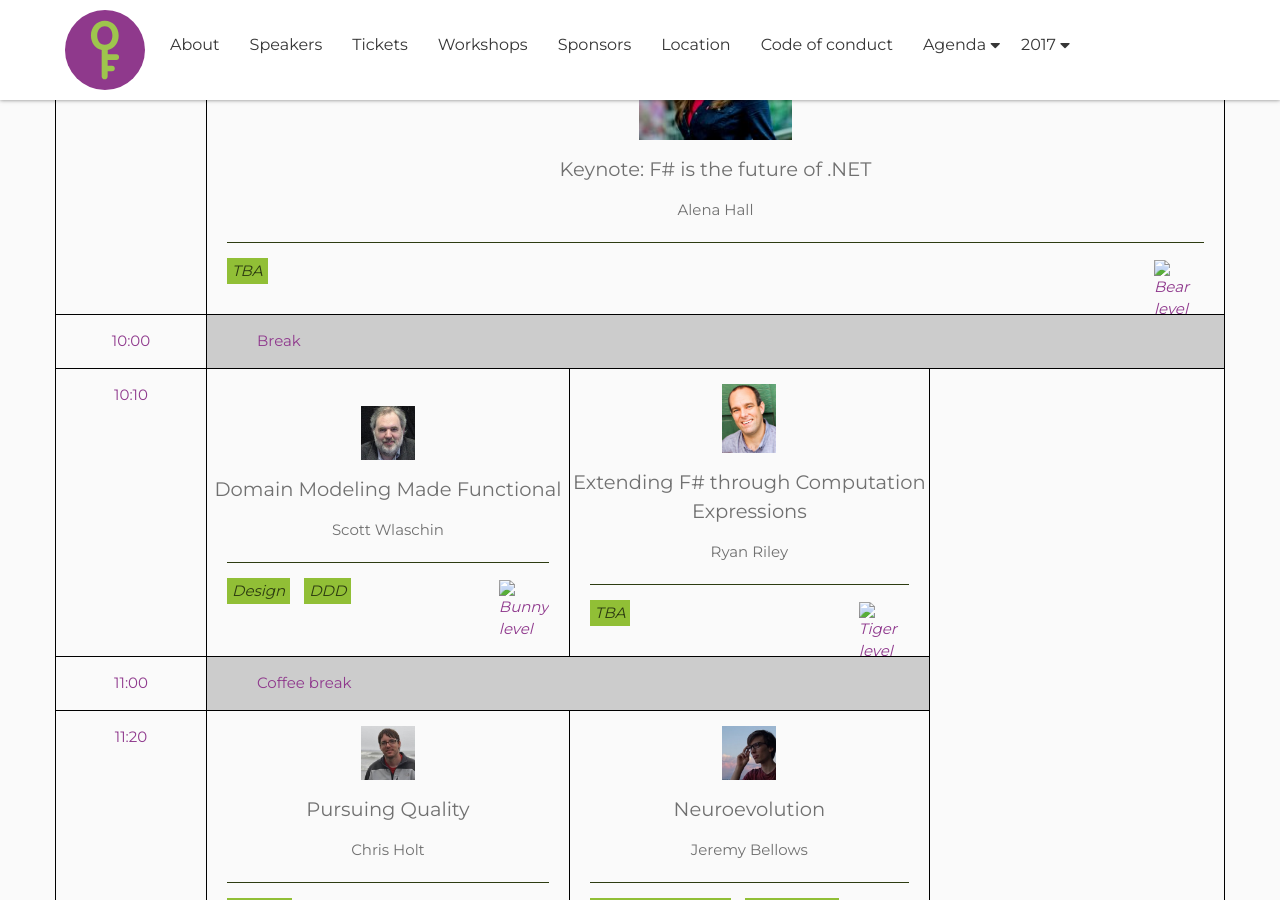
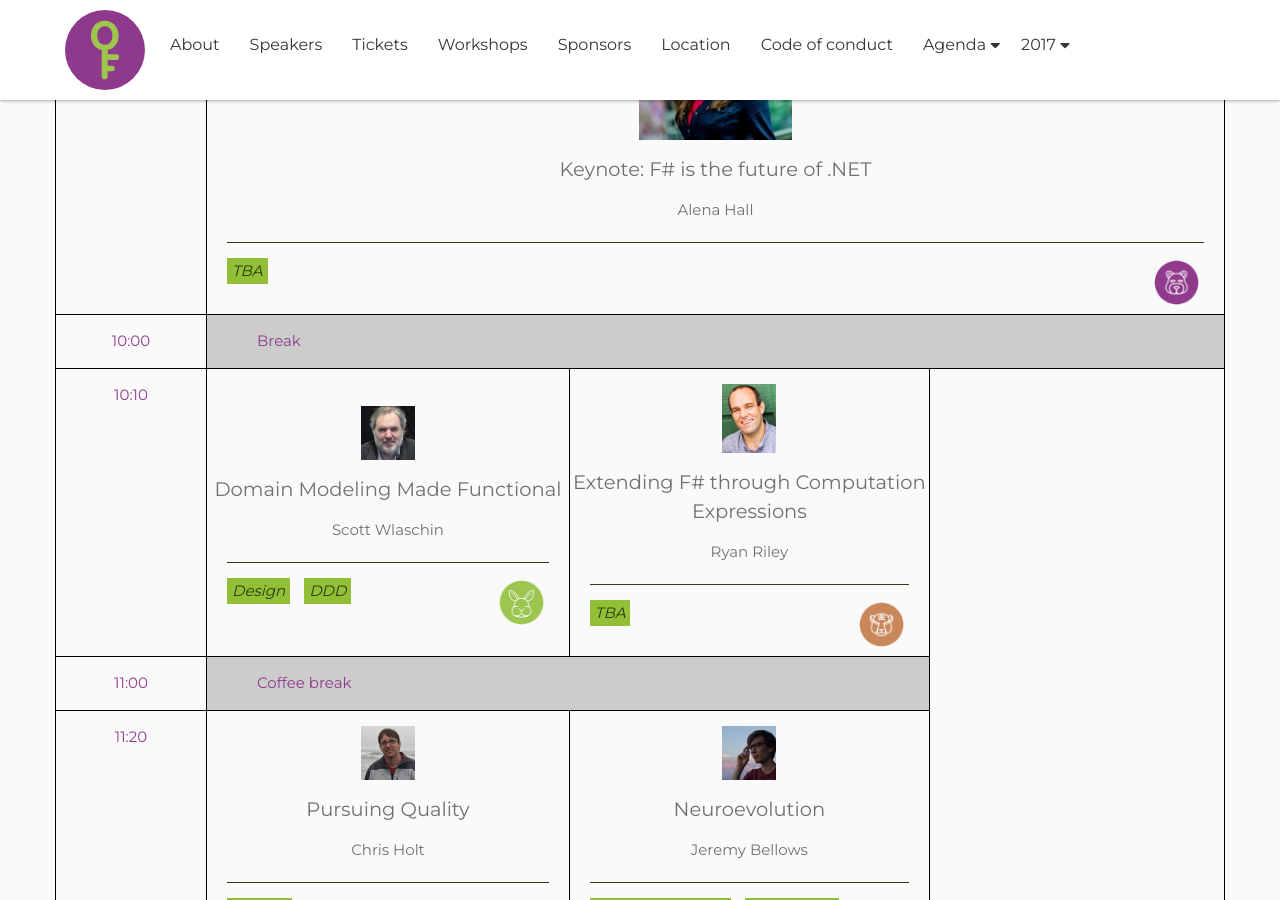
Before and after one commit to open-fsharp/open-fsharp.github.io, a Jekyll site: the page built from 2017/schedule.md, in a window 1280 px wide and 900 px high, scrolled down 748 px. Built offline with Jekyll 4.4.1, drawn with Linux system fonts in a browser that asks for light colours; nearby versions of some CDN libraries; comment, search, counter and statistics services are not loaded.

Commit message:
fix animals on schedule 2017

```diff
--- a/2017/schedule.md
+++ b/2017/schedule.md
@@ -84,7 +84,7 @@
                                                     <div class="tags">
                                                         <span>TBA</span>
                                                         <div class="talk-level">
-                                                            <img src="{{ site.baseurl }}public/assets/images/animals/bear.png" alt="Bear level" />
+                                                            <img src="{{ site.baseurl }}public/assets/animals/bear.png" alt="Bear level" />
                                                         </div>
                                                     </div>
                                                 </div>
@@ -107,7 +107,7 @@
                                                         <span>Design</span>
                                                         <span>DDD</span>
                                                         <div class="talk-level">
-                                                            <img src="{{ site.baseurl }}public/assets/images/animals/bunny.png" alt="Bunny level" />
+                                                            <img src="{{ site.baseurl }}public/assets/animals/bunny.png" alt="Bunny level" />
                                                         </div>
                                                     </div>
                                                 </div>
@@ -122,7 +122,7 @@
                                                     <div class="tags">
                                                         <span>TBA</span>
                                                         <div class="talk-level">
-                                                            <img src="{{ site.baseurl }}public/assets/images/animals/tiger.png" alt="Tiger level" />
+                                                            <img src="{{ site.baseurl }}public/assets/animals/tiger.png" alt="Tiger level" />
                                                         </div>
                                                     </div>
                                                 </div>
@@ -145,7 +145,7 @@
                                                     <div class="tags">
                                                         <span>Testing</span>
                                                         <div class="talk-level">
-                                                            <img src="{{ site.baseurl }}public/assets/images/animals/bunny.png" alt="Bunny level" />
+                                                            <img src="{{ site.baseurl }}public/assets/animals/bunny.png" alt="Bunny level" />
                                                         </div>
                                                     </div>
                                                 </div>
@@ -161,7 +161,7 @@
                                                         <span>Machine learning</span>
                                                         <span>Algorithms</span>
                                                         <div class="talk-level">
-                                                            <img src="assets/images/animals/tiger.png" alt="Tiger level" />
+                                                            <img src="assets/animals/tiger.png" alt="Tiger level" />
                                                         </div>
                                                     </div>
                                                 </div>
@@ -191,7 +191,7 @@
                                                         <span>Parallel Processing</span>
                                                         <span>Multi-Threading</span>
                                                         <div class="talk-level">
-                                                            <img src="assets/images/animals/bunny.png" alt="Bunny level" />
+                                                            <img src="assets/animals/bunny.png" alt="Bunny level" />
                                                         </div>
                                                     </div>
                                                 </div>
@@ -206,7 +206,7 @@
                                                     <div class="tags">
                                                         <span>Freya</span>
                                                         <div class="talk-level">
-                                                            <img src="{{ site.baseurl }}public/assets/images/animals/tiger.png" alt="Tiger level" />
+                                                            <img src="{{ site.baseurl }}public/assets/animals/tiger.png" alt="Tiger level" />
                                                         </div>
                                                     </div>
                                                 </div>
@@ -229,7 +229,7 @@
                                                         <span>Suave</span>
                                                         <span>Fable</span>
                                                         <div class="talk-level">
-                                                            <img src="{{ site.baseurl }}public/assets/images/animals/bunny.png" alt="Bunny level" />
+                                                            <img src="{{ site.baseurl }}public/assets/animals/bunny.png" alt="Bunny level" />
                                                         </div>
                                                     </div>
                                                 </div>
@@ -248,7 +248,7 @@
                                                         <span>Synbio</span>
                                                         <span>Metabolic engineering</span>
                                                         <div class="talk-level">
-                                                            <img src="{{ site.baseurl }}public/assets/images/animals/tiger.png" alt="Tiger level" />
+                                                            <img src="{{ site.baseurl }}public/assets/animals/tiger.png" alt="Tiger level" />
                                                         </div>
                                                     </div>
                                                 </div>
@@ -273,7 +273,7 @@
                                                         <span>Xamarin</span>
                                                         <span>UITest</span>
                                                         <div class="talk-level">
-                                                            <img src="{{ site.baseurl }}public/assets/images/animals/bear.png" alt="Bear level" />
+                                                            <img src="{{ site.baseurl }}public/assets/animals/bear.png" alt="Bear level" />
                                                         </div>
                                                     </div>
                                                 </div>
@@ -288,7 +288,7 @@
                                                         <span>Type providers</span>
                                                         <span>Suave</span>
                                                         <div class="talk-level">
-                                                            <img src="{{ site.baseurl }}public/assets/images/animals/bear.png" alt="Bear level" />
+                                                            <img src="{{ site.baseurl }}public/assets/animals/bear.png" alt="Bear level" />
                                                         </div>
                                                     </div>
                                                 </div>
@@ -301,7 +301,7 @@
                                                     <div class="tags">
                                                         <span>.NET Core</span>
                                                         <div class="talk-level">
-                                                            <img src="{{ site.baseurl }}public/assets/images/animals/bear.png" alt="Bear level" />
+                                                            <img src="{{ site.baseurl }}public/assets/animals/bear.png" alt="Bear level" />
                                                         </div>
                                                     </div>
                                                 </div>
@@ -321,7 +321,7 @@
                                                     <span>drinks</span>
                                                     <span>bites</span>
                                                     <div class="talk-level">
-                                                        <img src="{{ site.baseurl }}public/assets/images/animals/bear.png" alt="Bear level" />
+                                                        <img src="{{ site.baseurl }}public/assets/animals/bear.png" alt="Bear level" />
                                                     </div>
                                                 </div>
                                             </td>
@@ -370,7 +370,7 @@
                                                     <div class="tags">
                                                         <span>TBA</span>
                                                         <div class="talk-level">
-                                                            <img src="{{ site.baseurl }}public/assets/images/animals/bear.png" alt="Bear level" />
+                                                            <img src="{{ site.baseurl }}public/assets/animals/bear.png" alt="Bear level" />
                                                         </div>
                                                     </div>
                                                 </div>
@@ -386,7 +386,7 @@
                                                     <div class="tags">
                                                         <span>DDD</span>
                                                         <div class="talk-level">
-                                                            <img src="{{ site.baseurl }}public/assets/images/animals/bunny.png" alt="Bunny level" />
+                                                            <img src="{{ site.baseurl }}public/assets/animals/bunny.png" alt="Bunny level" />
                                                         </div>
                                                     </div>
                                                 </div>
@@ -406,7 +406,7 @@
                                                         <span>dotnet cli</span>
                                                         <span>from zero</span>
                                                         <div class="talk-level">
-                                                            <img src="{{ site.baseurl }}public/assets/images/animals/tiger.png" alt="Tiger level" />
+                                                            <img src="{{ site.baseurl }}public/assets/animals/tiger.png" alt="Tiger level" />
                                                         </div>
                                                     </div>
                                                 </div>
@@ -434,7 +434,7 @@
                                                         <span>Organization</span>
                                                         <span>Lessons learned</span>
                                                         <div class="talk-level">
-                                                            <img src="{{ site.baseurl }}public/assets/images/animals/bear.png" alt="Bear level" />
+                                                            <img src="{{ site.baseurl }}public/assets/animals/bear.png" alt="Bear level" />
                                                         </div>
                                                     </div>
                                                 </div>
@@ -465,7 +465,7 @@
                                                         <span>Comments</span>
                                                         <span>DIY</span>
                                                         <div class="talk-level">
-                                                            <img src="{{ site.baseurl }}public/assets/images/animals/bunny.png" alt="Bunny level" />
+                                                            <img src="{{ site.baseurl }}public/assets/animals/bunny.png" alt="Bunny level" />
                                                         </div>
                                                     </div>
                                                 </div>
@@ -481,7 +481,7 @@
                                                     <div class="tags">
                                                         <span>fsx</span>
                                                         <div class="talk-level">
-                                                            <img src="{{ site.baseurl }}public/assets/images/animals/bunny.png" alt="Bunny level" />
+                                                            <img src="{{ site.baseurl }}public/assets/animals/bunny.png" alt="Bunny level" />
                                                         </div>
                                                     </div>
                                                 </div>
@@ -499,7 +499,7 @@
                                                     <div class="tags">
                                                         <span>Machine learning</span>
                                                         <div class="talk-level">
-                                                            <img src="{{ site.baseurl }}public/assets/images/animals/bear.png" alt="Bear level" />
+                                                            <img src="{{ site.baseurl }}public/assets/animals/bear.png" alt="Bear level" />
                                                         </div>
                                                     </div>
                                                 </div>
@@ -524,7 +524,7 @@
                                                         <span>mono</span>
                                                         <span>cluster scheduler</span>
                                                         <div class="talk-level">
-                                                            <img src="{{ site.baseurl }}public/assets/images/animals/bear.png" alt="Bear level" />
+                                                            <img src="{{ site.baseurl }}public/assets/animals/bear.png" alt="Bear level" />
                                                         </div>
                                                     </div>
                                                 </div>
@@ -550,7 +550,7 @@
                                                         <span>Data</span>
                                                         <span>Formal methods</span>
                                                         <div class="talk-level">
-                                                            <img src="{{ site.baseurl }}public/assets/images/animals/bear.png" alt="Bear level" />
+                                                            <img src="{{ site.baseurl }}public/assets/animals/bear.png" alt="Bear level" />
                                                         </div>
                                                     </div>
                                                 </div>
@@ -569,7 +569,7 @@
                                                         <span>Natural Language</span>
                                                         <span>C# Interop</span>
                                                         <div class="talk-level">
-                                                            <img src="{{ site.baseurl }}public/assets/images/animals/bear.png" alt="Bear level" />
+                                                            <img src="{{ site.baseurl }}public/assets/animals/bear.png" alt="Bear level" />
                                                         </div>
                                                     </div>
                                                 </div>
@@ -594,7 +594,7 @@
                                                     <div class="tags">
                                                         <span>TBA</span>
                                                         <div class="talk-level">
-                                                            <img src="{{ site.baseurl }}public/assets/images/animals/bear.png" alt="Bear level" />
+                                                            <img src="{{ site.baseurl }}public/assets/animals/bear.png" alt="Bear level" />
                                                         </div>
                                                     </div>
                                                 </div>
```
